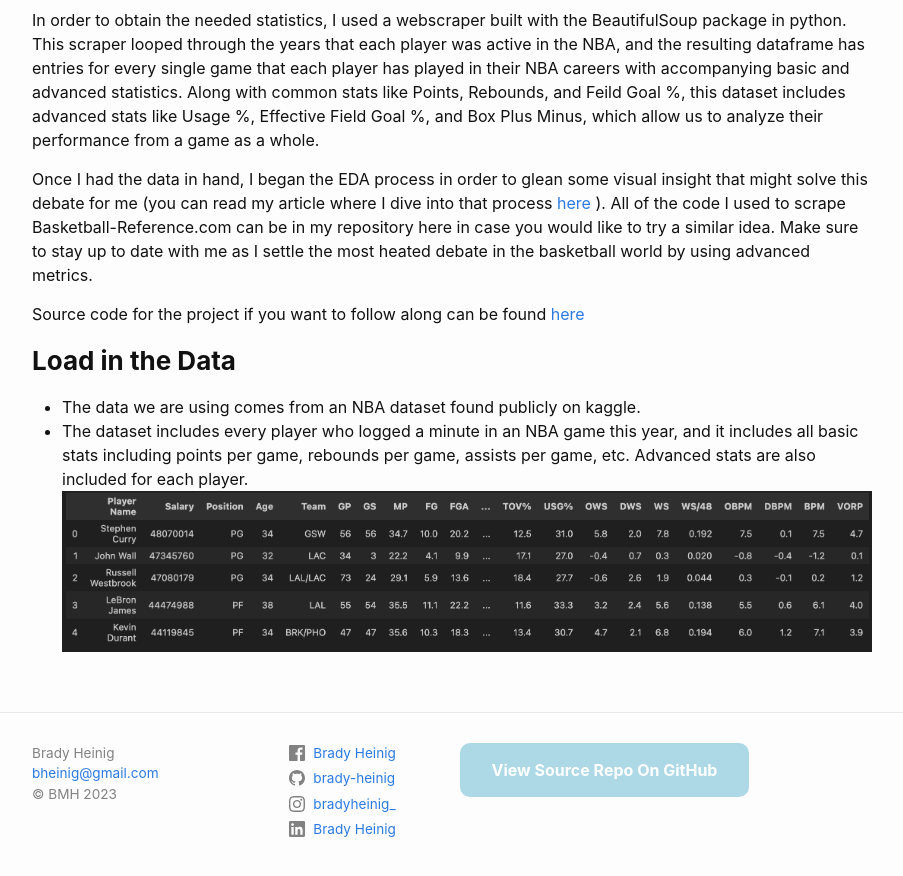
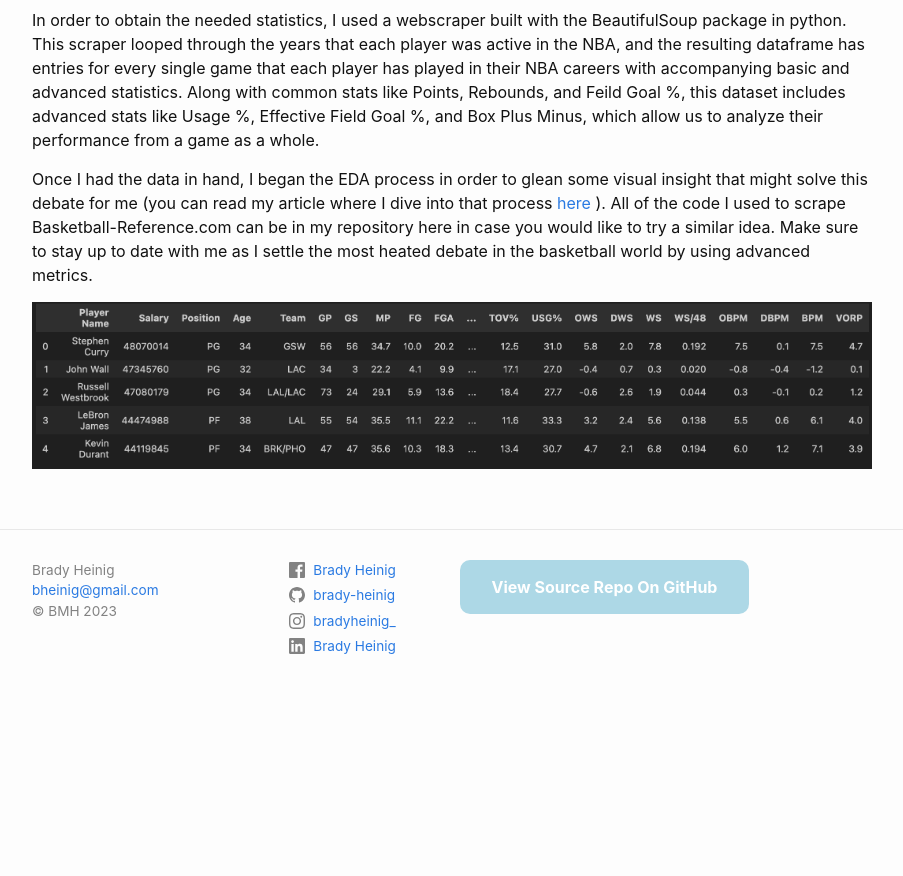
Before and after one commit to brady-heinig/brady-heinig.github.io, a Jekyll site: the page built from _posts/2023-12-03-NBA-Data-Scraping.md, in a window 1280 px wide and 900 px high, scrolled down 1159 px. Shown: the top 876 px of the window, without its empty margins (188-1091 px from the left). Built offline with Jekyll 4.4.1, drawn with Linux system fonts in a browser that asks for light colours; comment, search, counter and statistics services are not loaded; after the commit the page ends 1876 px from its top, so only the background shows below that.

Commit message:
Update 2023-12-03-NBA-Data-Scraping.md

```diff
--- a/_posts/2023-12-03-NBA-Data-Scraping.md
+++ b/_posts/2023-12-03-NBA-Data-Scraping.md
@@ -23,10 +23,6 @@ Basic basketball statistics are available in excess across the internet, but I w
 
 In order to obtain the needed statistics, I used a webscraper built with the BeautifulSoup package in python. This scraper looped through the years that each player was active in the NBA, and the resulting dataframe has entries for every single game that each player has played in their NBA careers with accompanying basic and advanced statistics. Along with common stats like Points, Rebounds, and Feild Goal %, this dataset includes advanced stats like Usage %, Effective Field Goal %, and Box Plus Minus, which allow us to analyze their performance from a game as a whole.
 
-Once I had the data in hand, I began the EDA process in order to glean some visual insight that might solve this debate for me (you can read my article where I dive into that process <a href="https://github.com/brady-heinig/brady-heinig.github.io/blob/main/nba_salary_regression.ipynb" target="_blank">here </a>). All of the code I used to scrape Basketball-Reference.com can be in my repository here in case you would like to try a similar idea. Make sure to stay up to date with me as I settle the most heated debate in the basketball world by using advanced metrics.
+Once I had the data in hand, I began the EDA process in order to glean some visual insight that might solve this debate for me (you can read my article where I dive into that process <a href="https://brady-heinig.github.io/2023/12/09/NBA-EDA.html" target="_blank">here </a>). All of the code I used to scrape Basketball-Reference.com can be in my repository here in case you would like to try a similar idea. Make sure to stay up to date with me as I settle the most heated debate in the basketball world by using advanced metrics.
 
-Source code for the project if you want to follow along can be found <a href="https://github.com/brady-heinig/brady-heinig.github.io/blob/main/nba_salary_regression.ipynb" target="_blank">here </a>
-### **Load in the Data**
-- The data we are using comes from an NBA dataset found publicly on kaggle.
-- The dataset includes every player who logged a minute in an NBA game this year, and it includes all basic stats including points per game,     rebounds per game, assists per game, etc. Advanced stats are also included for each player.
 <img src="{{https://brady-heinig.github.io}}/assets/images/dataset.png"/>
```
